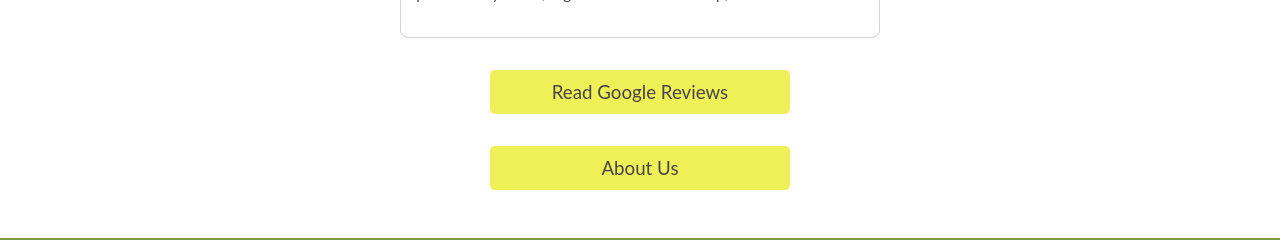
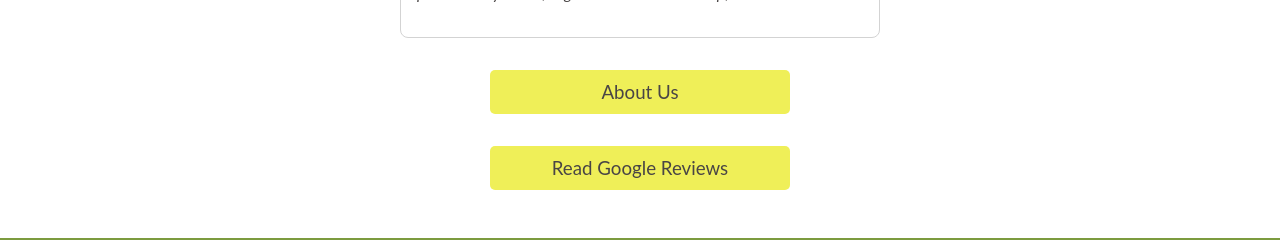
Before and after one commit to rmarafioti/wildWindNext, a Next.js app: page /reviews in a window 1280 px wide. Shown: the part 1837-2077 px from the top of the page. Built offline with nearby package versions, Linux system fonts and the light colour scheme.

Commit message:
quick design fix

```diff
--- a/src/pages/reviews.jsx
+++ b/src/pages/reviews.jsx
@@ -59,15 +59,15 @@ export default function Reviews() {
         ))}
       </ul>
       <div className={styles.reviewLinksContainer}>
+        <Link className={styles.reviewLinks} href="/aboutus">
+          <h3 className={styles.linkHeader}>About Us</h3>
+        </Link>
         <a
           className={styles.reviewLinks}
           href="https://www.google.com/maps/place/Wild+Wind+Tattoo/@41.9082771,-87.6899845,16z/data=!4m8!3m7!1s0x880fd2bad280228b:0x926cef0a3fd6c3cf!8m2!3d41.9082731!4d-87.6874096!9m1!1b1!16s%2Fg%2F11bw5xqdp7?entry=ttu"
         >
           <h3 className={styles.linkHeader}>Read Google Reviews</h3>
         </a>
-        <Link className={styles.reviewLinks} href="/aboutus">
-          <h3 className={styles.linkHeader}>About Us</h3>
-        </Link>
       </div>
     </article>
   );
```
